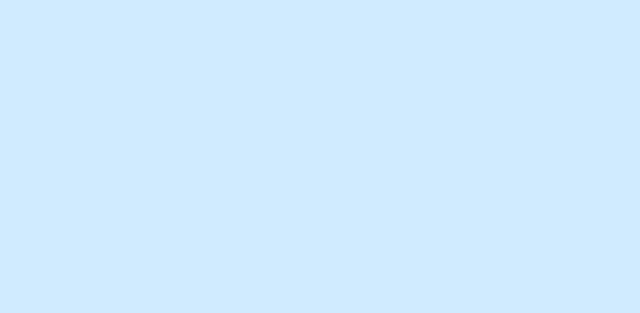
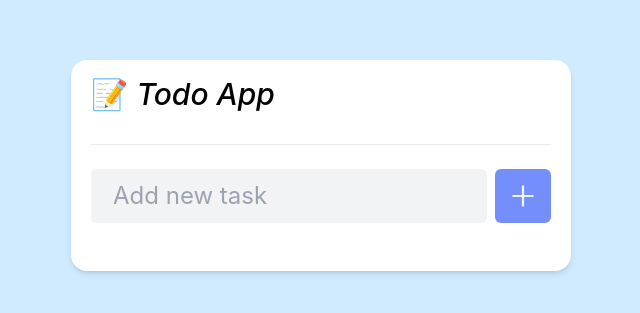
Before and after one commit to Guizzs26/todo-list-v4, a React (Vite) app: page / in a window 1280 px wide. Shown: the part 235-548 px from the top of the page, without its empty margins (319-959 px from the left). Built offline with nearby package versions, Linux system fonts and the light colour scheme.

Commit message:
feat: add initial styles and add task form (withou firebase add task logic yet)

```diff
--- a/package.json
+++ b/package.json
@@ -12,11 +12,14 @@
   "dependencies": {
     "firebase": "^10.12.3",
     "react": "^18.3.1",
-    "react-dom": "^18.3.1"
+    "react-dom": "^18.3.1",
+    "react-icons": "^5.2.1",
+    "uuid": "^10.0.0"
   },
   "devDependencies": {
     "@types/react": "^18.3.3",
     "@types/react-dom": "^18.3.0",
+    "@types/uuid": "^10.0.0",
     "@typescript-eslint/eslint-plugin": "^7.13.1",
     "@typescript-eslint/parser": "^7.13.1",
     "@vitejs/plugin-react": "^4.3.1",
--- a/src/components/TodoApp.tsx
+++ b/src/components/TodoApp.tsx
@@ -1,7 +1,55 @@
+import { ChangeEvent, FormEvent, useState } from "react";
+
+import { AiOutlinePlus } from "react-icons/ai";
+
 const style = {
-  container: ``,
+  background: `w-screen h-screen flex justify-center items-center bg-[#d0ebff]`,
+  container: `max-w-[500px] w-full px-5 py-4 rounded-2xl shadow-md bg-[#fff]`,
+  heading: `text-3xl font-medium italic mb-8`,
+  notItalic: `not-italic`,
+  form: `flex justify-between mb-8`,
+  formInput: `w-full h-[54px] text-2xl grow focus:border-[#748ffc] border-2 border-transparent outline-none px-5 rounded-md bg-[#f1f3f5]`,
+  formBtn: `w-14 text-3xl flex justify-center items-center shrink-0 transition-all duration-500 ease hover:bg-[#5c7cfa] ml-2 rounded-md text-slate-100 bg-[#748ffc]`,
 };
 
 export default function TodoApp() {
-  return <div className={style.container}></div>;
+  const [taskName, setTaskName] = useState<string>("");
+
+  const handleInputChange = (e: ChangeEvent<HTMLInputElement>) => {
+    setTaskName(e.target.value);
+  };
+
+  const handleSubmit = (e: FormEvent<HTMLFormElement>) => {
+    e.preventDefault();
+
+    if (taskName.trim() === "") return;
+
+    setTaskName("");
+  };
+
+  return (
+    <div className={style.background}>
+      <div className={style.container}>
+        <h3 className={style.heading}>
+          <span className={style.notItalic}>📝</span> Todo App
+        </h3>
+
+        <hr className="opacity-[0.8] mb-6" />
+
+        <form onSubmit={handleSubmit} className={style.form}>
+          <input
+            type="text"
+            placeholder="Add new task"
+            className={style.formInput}
+            value={taskName}
+            onChange={handleInputChange}
+          />
+
+          <button type="submit" className={style.formBtn}>
+            <AiOutlinePlus />
+          </button>
+        </form>
+      </div>
+    </div>
+  );
 }
--- a/src/components/TodoItem.tsx
+++ b/src/components/TodoItem.tsx
@@ -1,7 +1,7 @@
-import {} from "react";
+// import {} from "react";
 
-export type TodoItemProps = {};
+// export type TodoItemProps = {};
 
-export default function TodoItem(props: TodoItemProps) {
-  return <div></div>;
-}
+// export default function TodoItem(props: TodoItemProps) {
+//   return <div className={}></div>;
+// }
--- a/src/index.css
+++ b/src/index.css
@@ -16,10 +16,6 @@
 
 /* General Styles */
 
-html {
-  font-size: 62.5%;
-}
-
 body {
   width: 100vw;
   min-height: 100vh;
@@ -28,9 +24,5 @@ body {
   font-weight: 400;
   line-height: 1;
 
-  display: flex;
-  align-items: center;
-  justify-content: center;
-
   background-color: #d0ebff;
 }
```
Also changed, not shown: 1 other file (tests, documents, lock files or other folders).
